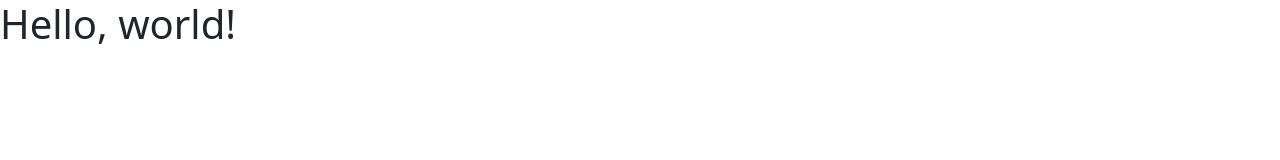
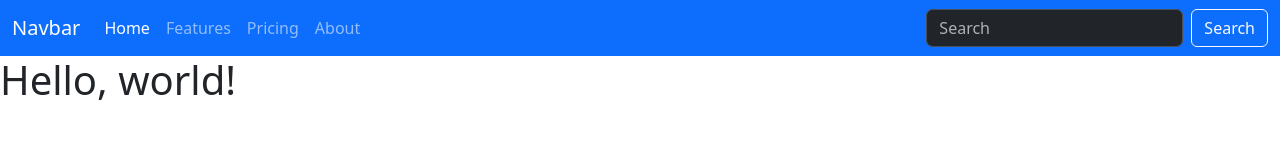
Before and after one commit to hodgesboyeli/personal-website, a plain HTML site: page HTML/index.html in a window 1280 px wide. Drawn offline with nearby package versions, Linux system fonts and the light colour scheme.

Commit message:
Update index.html

```diff
--- a/HTML/index.html
+++ b/HTML/index.html
@@ -7,6 +7,34 @@
     <link href="https://cdn.jsdelivr.net/npm/bootstrap@5.3.3/dist/css/bootstrap.min.css" rel="stylesheet" integrity="sha384-QWTKZyjpPEjISv5WaRU9OFeRpok6YctnYmDr5pNlyT2bRjXh0JMhjY6hW+ALEwIH" crossorigin="anonymous">
   </head>
   <body>
+    <nav class="navbar navbar-expand-lg bg-primary" data-bs-theme="dark">
+      <div class="container-fluid">
+        <a class="navbar-brand" href="#">Navbar</a>
+        <button class="navbar-toggler" type="button" data-bs-toggle="collapse" data-bs-target="#navbarColor02" aria-controls="navbarColor02" aria-expanded="false" aria-label="Toggle navigation">
+          <span class="navbar-toggler-icon"></span>
+        </button>
+        <div class="collapse navbar-collapse" id="navbarColor02">
+          <ul class="navbar-nav me-auto mb-2 mb-lg-0">
+            <li class="nav-item">
+              <a class="nav-link active" aria-current="page" href="#">Home</a>
+            </li>
+            <li class="nav-item">
+              <a class="nav-link" href="#">Features</a>
+            </li>
+            <li class="nav-item">
+              <a class="nav-link" href="#">Pricing</a>
+            </li>
+            <li class="nav-item">
+              <a class="nav-link" href="#">About</a>
+            </li>
+          </ul>
+          <form class="d-flex" role="search">
+            <input class="form-control me-2" type="search" placeholder="Search" aria-label="Search">
+            <button class="btn btn-outline-light" type="submit">Search</button>
+          </form>
+        </div>
+      </div>
+    </nav>
     <h1>Hello, world!</h1>
     <script src="https://cdn.jsdelivr.net/npm/bootstrap@5.3.3/dist/js/bootstrap.bundle.min.js" integrity="sha384-YvpcrYf0tY3lHB60NNkmXc5s9fDVZLESaAA55NDzOxhy9GkcIdslK1eN7N6jIeHz" crossorigin="anonymous"></script>
   </body>
```
